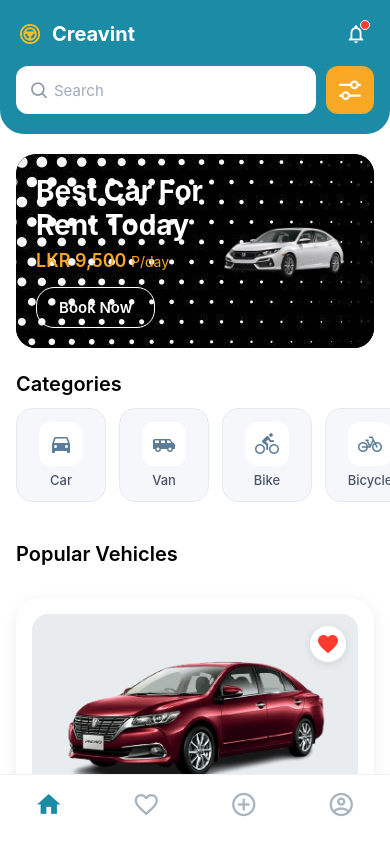
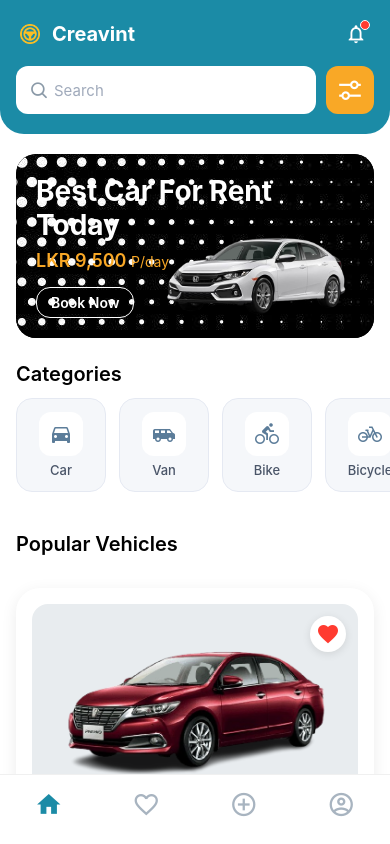
Before and after one commit to InushiKavindi/Vehicle-Renting-App, a React Native app in the folder Vehicle-Renting-App/: screen / in a window 390 px wide. Built offline with nearby package versions, Linux system fonts and the light colour scheme.

Commit message:
Enhance layout and styling of promotional elements in Home screen

```diff
--- a/Vehicle-Renting-App/Home.tsx
+++ b/Vehicle-Renting-App/Home.tsx
@@ -253,6 +253,7 @@ const styles = StyleSheet.create({
     marginHorizontal: 16,
     marginTop: 20,
     padding: 20,
+    minHeight: 180,
     flexDirection: 'row',
     alignItems: 'center',
     overflow: 'hidden',
@@ -262,6 +263,8 @@ const styles = StyleSheet.create({
   },
   promoContent: {
     flex: 1,
+    position: 'relative',
+    zIndex: 3,
   },
   promoTitle: {
     color: colors.white,
@@ -282,22 +285,24 @@ const styles = StyleSheet.create({
   },
   bookButton: {
     backgroundColor: 'transparent',
-    borderRadius: 18,
-    paddingVertical: 10,
-    paddingHorizontal: 22,
+    borderRadius: 14,
+    paddingVertical: 6,
+    paddingHorizontal: 14,
     alignSelf: 'flex-start',
     borderWidth: 1.5,
     borderColor: colors.white,
   },
   bookButtonText: {
     color: colors.white,
-    fontSize: 15,
+    fontSize: 14,
     fontWeight: '600',
   },
   promoImage: {
-    width: 140,
-    height: 100,
-    marginLeft: 10,
+    width: 180,
+    height: 220,
+    position: 'absolute',
+    left: 150,
+    top: 12,
   },
   sectionTitle: {
     fontSize: 20,
```
Also changed, not shown: Vehicle-Renting-App/assets/Promo car.png.
